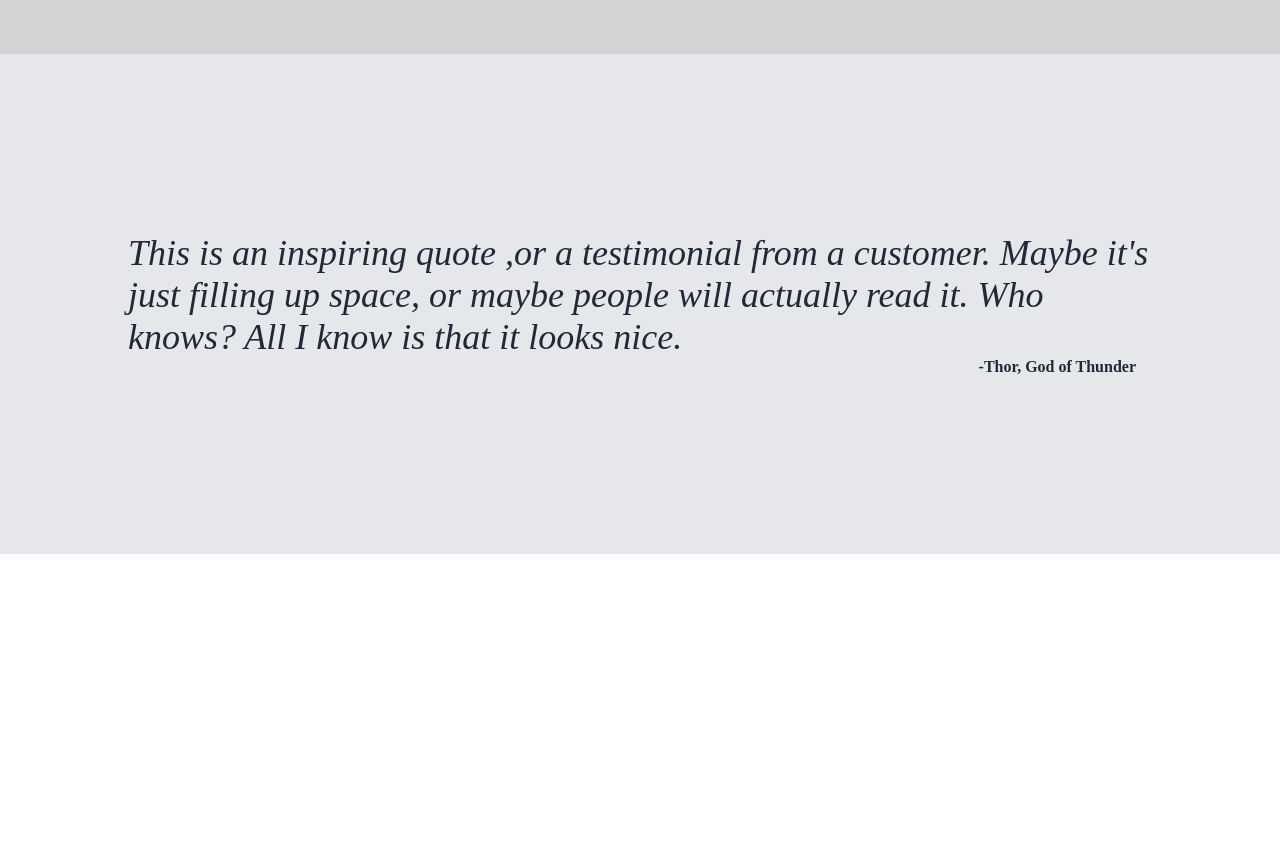
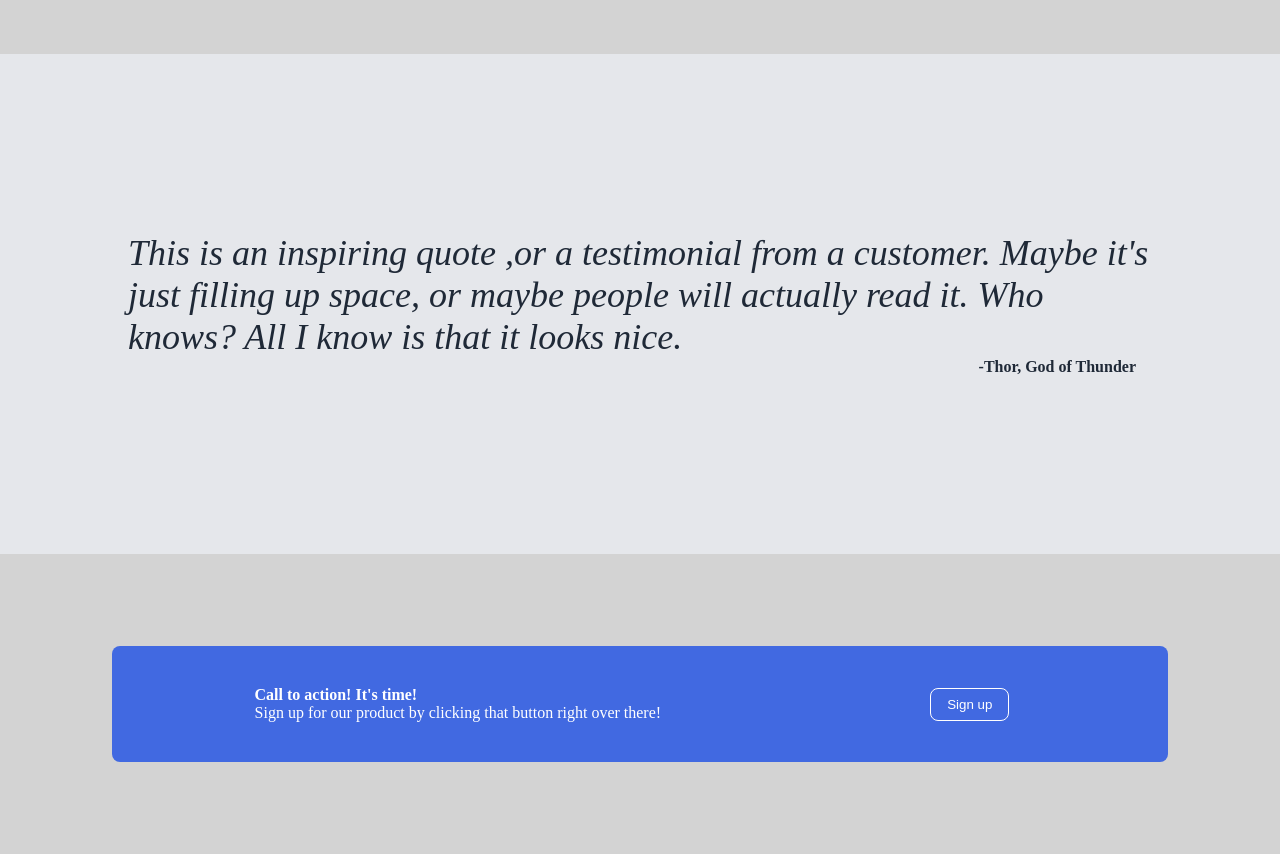
Before and after one commit to zukb0t/landing_page, a plain HTML site: page index.html in a window 1280 px wide. Shown: the part 946-1800 px from the top of the page. Before the commit the page ends 1500 px from the top, so only its background shows below. Drawn offline with Linux system fonts and the light colour scheme.

Commit message:
added a fourth layer.

```diff
--- a/index.html
+++ b/index.html
@@ -63,5 +63,19 @@
         </div>
         <div class = "name">-Thor, God of Thunder</div>
     </div>
+
+    <div class = "fourth-container">
+        <div class = "action">
+            <div class = "left">Call to action!
+                It's time!<div class = "product">Sign up for our
+                product by clicking that button right over
+                there!
+                </div>
+            </div>
+            <div class = "right">
+                <button class = "signupbox">Sign up</button>
+            </div>
+        </div>
+    </div>
 </body>
 </html>
--- a/style.css
+++ b/style.css
@@ -138,3 +138,36 @@ img {
     display:flex;
     justify-content:flex-end;
 }
+
+.fourth-container{
+    background:lightgray;
+    min-width:50%;
+    min-height:300px;
+    display:flex;
+    justify-content:center;
+    align-items:center;
+}
+
+
+.action{
+    font-weight:bolder;
+    background:royalblue;
+    color:white;
+    width:80%;
+    height:100px;
+    padding: 8px 16px;
+    border-radius: 8px;
+    display:flex;
+    align-items:center;
+    justify-content:space-around;
+}
+
+.product{
+    font-weight:100;
+}
+
+.signupbox{
+    background:royalblue;
+    color:white;
+    border:1px solid white;
+}
```
